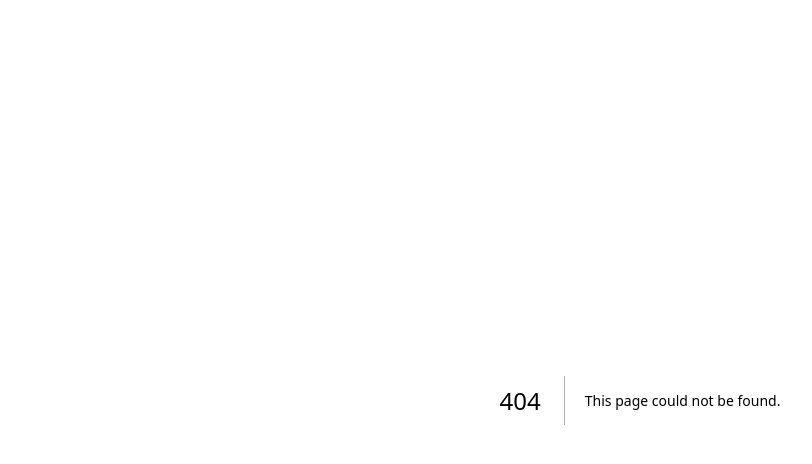
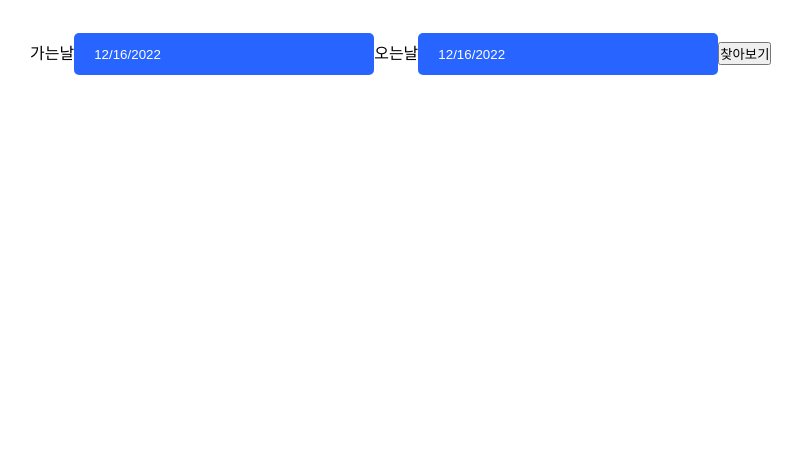
Before and after one commit to houndhollis/TripTest, a Next.js app in the folder trip-test/: page /testlogin/testfrom in a window 1280 px wide. Before the commit this address had no page. Shown: the top 464 px of the page, without its empty margins (0-812 px from the left). Built offline with nearby package versions, Linux system fonts and the light colour scheme.

Commit message:
feat:항공편 테스트

```diff
--- /dev/null
+++ b/trip-test/pages/testlogin/testfrom.tsx
@@ -0,0 +1,66 @@
+import React, { useState } from "react";
+import DatePicker from "react-datepicker";
+import "react-datepicker/dist/react-datepicker.css";
+// 이거 필수
+import styled from "@emotion/styled";
+
+const TestSchedule: React.FunctionComponent<any> = () => {
+    const [startDate, setStartDate] = useState(new Date());
+    const [endDate, setEndDate] = useState(new Date())
+
+    const SYear = startDate.getFullYear()
+    const EYear = endDate.getFullYear()
+    const SMonth = String(startDate.getMonth() + 1).padStart(2,'0')
+    const EMonth = String(endDate.getMonth() + 1).padStart(2,'0')
+    const Sday =  String(startDate.getDate()).padStart(2,'0')
+    const Eday = String(endDate.getDate()).padStart(2,'0')
+
+    const onAir = (e:React.MouseEvent<HTMLButtonElement>) => {
+        e.preventDefault()
+        const pageUrl = `https://flight.naver.com/flights/international/ICN-FUK-${SYear}${SMonth}${Sday}/FUK-ICN-${EYear}${EMonth}${Eday}?adult=1&fareType=Y`;
+        document.location.href = pageUrl;
+    }
+
+    return (
+        <ScheContainer>
+            가는날
+            <SdatePicker
+                selected={startDate}
+                onChange={(date: Date) => setStartDate(date)}
+            />
+            오는날
+            <SdatePicker
+                selected={endDate}
+                onChange={(date: Date) => setEndDate(date)}
+            />
+            <button onClick={onAir}>찾아보기</button>
+        </ScheContainer>
+    );
+};
+
+export default TestSchedule;
+
+const ScheContainer = styled.div`
+    width: 100%;
+    height: 100%;
+    padding: 30px;
+`;
+
+const SdatePicker = styled(DatePicker)`
+    background-color: #2864ff;
+    color: #fff;
+    margin-top: 3px;
+    margin-bottom: 8px;
+    width: 300px;
+    height: 42px;
+    padding: 8px 20px;
+    box-sizing: border-box;
+    border: none;
+    border-radius: 5px;
+`;
+
+
+
+
+// import { ko } from "date-fns/esm/locale";
+// locale={ko}
```
